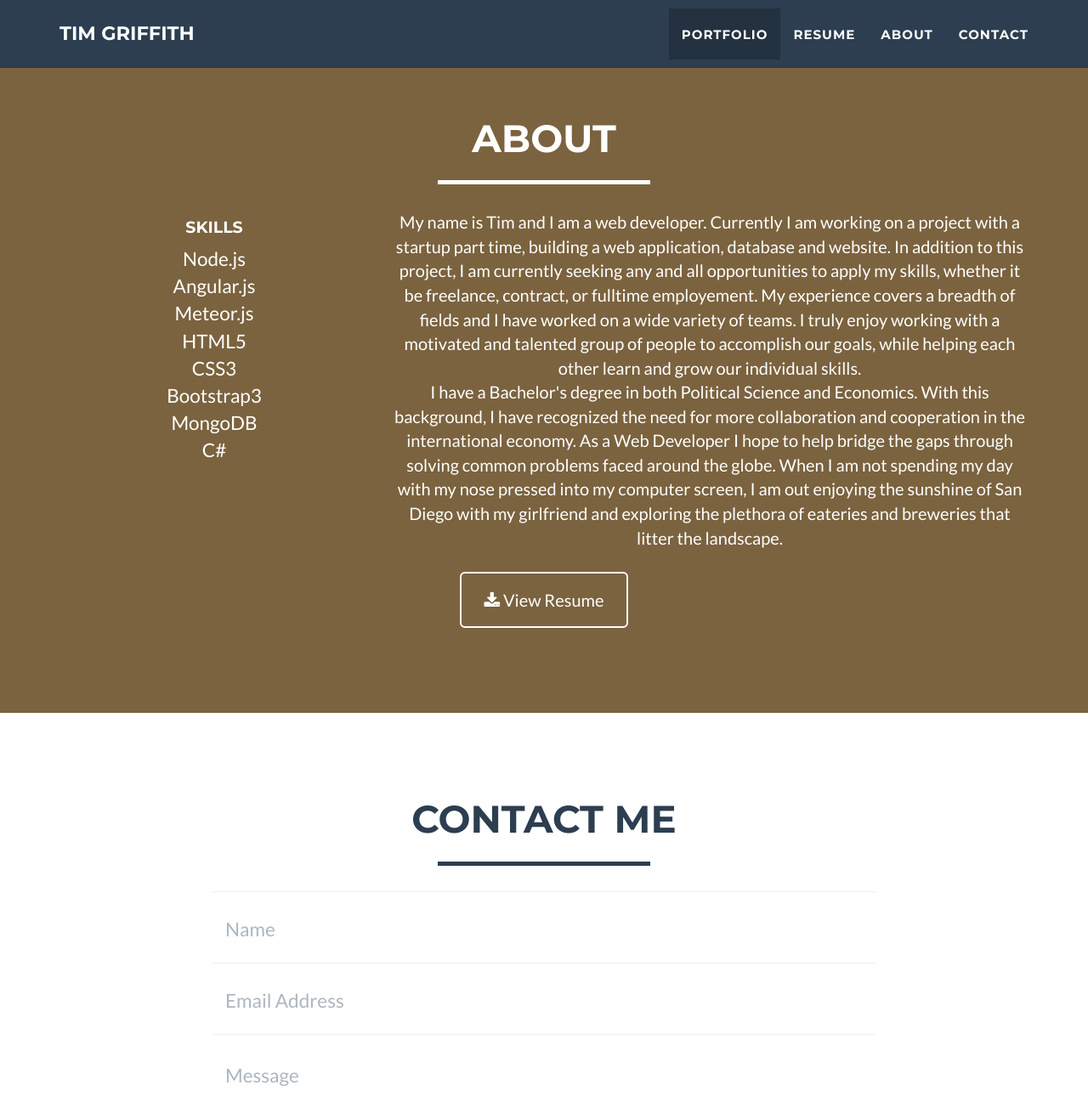
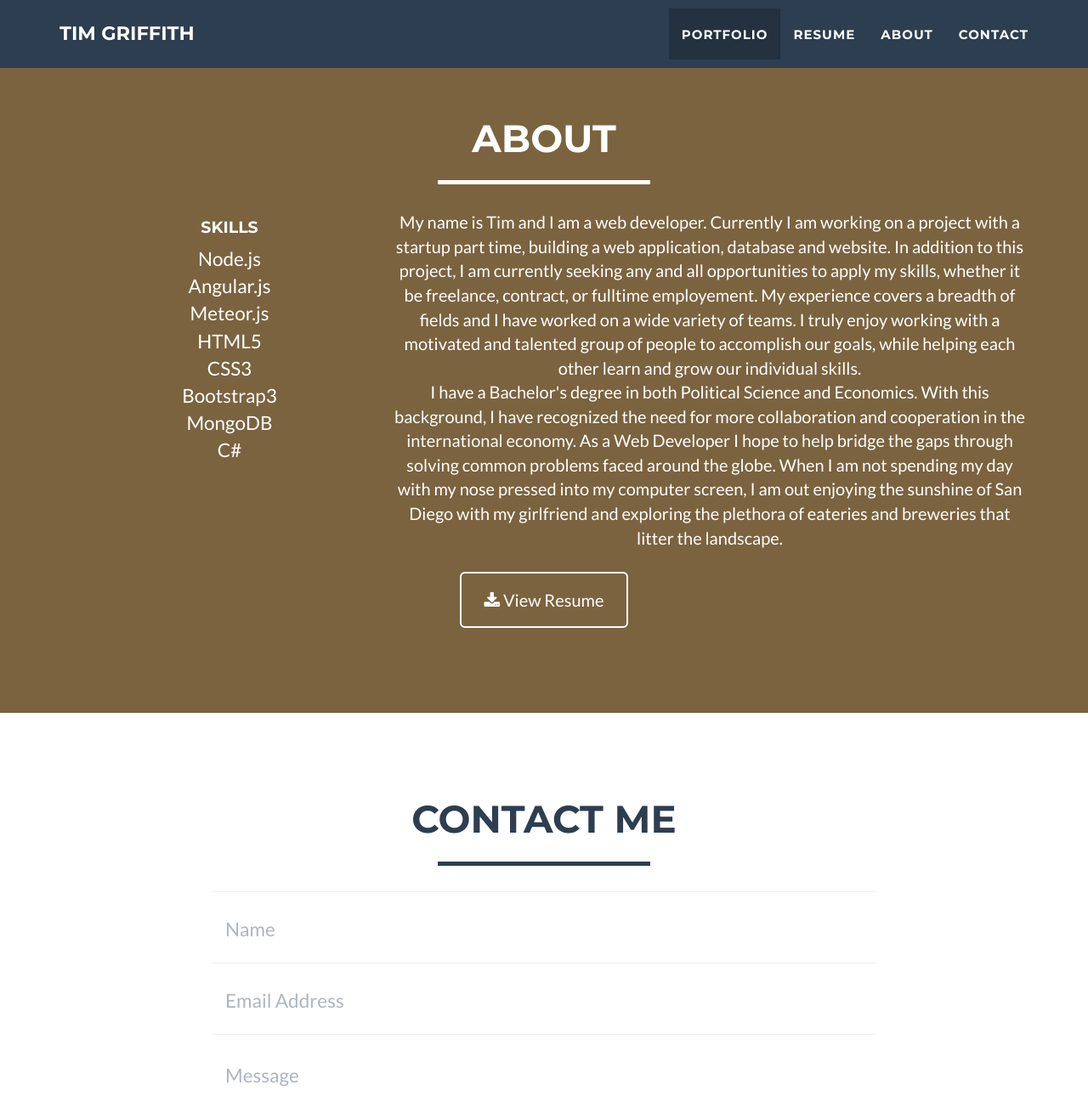
Before and after one commit to tmgriffith/tmgriffith.github.io, a Jekyll site: the page built from index.html, in a window 1280 px wide and 1400 px high, scrolled down 1597 px. Shown: the top 1317 px of the window at 85% size. Built offline with Jekyll 4.4.1, drawn with Linux system fonts in a browser that asks for light colours.

Commit message:
Update main.css

```diff
--- a/_includes/css/main.css
+++ b/_includes/css/main.css
@@ -459,6 +459,5 @@ footer .footer-below {
 
 .list-no-style {
     list-style: none;
-    margin-left: -10%;
     font-size: 1.5em;
 }
```
